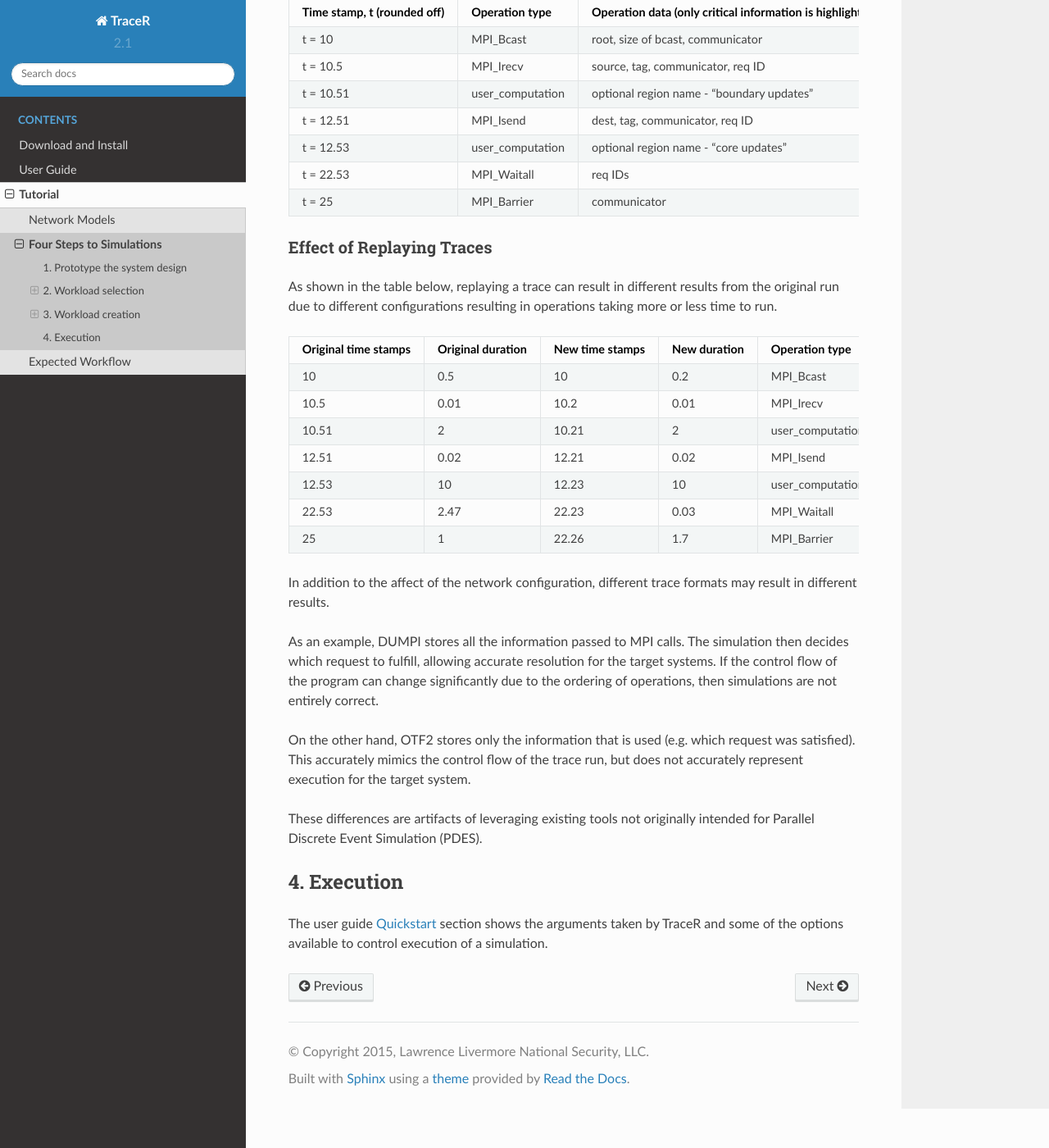
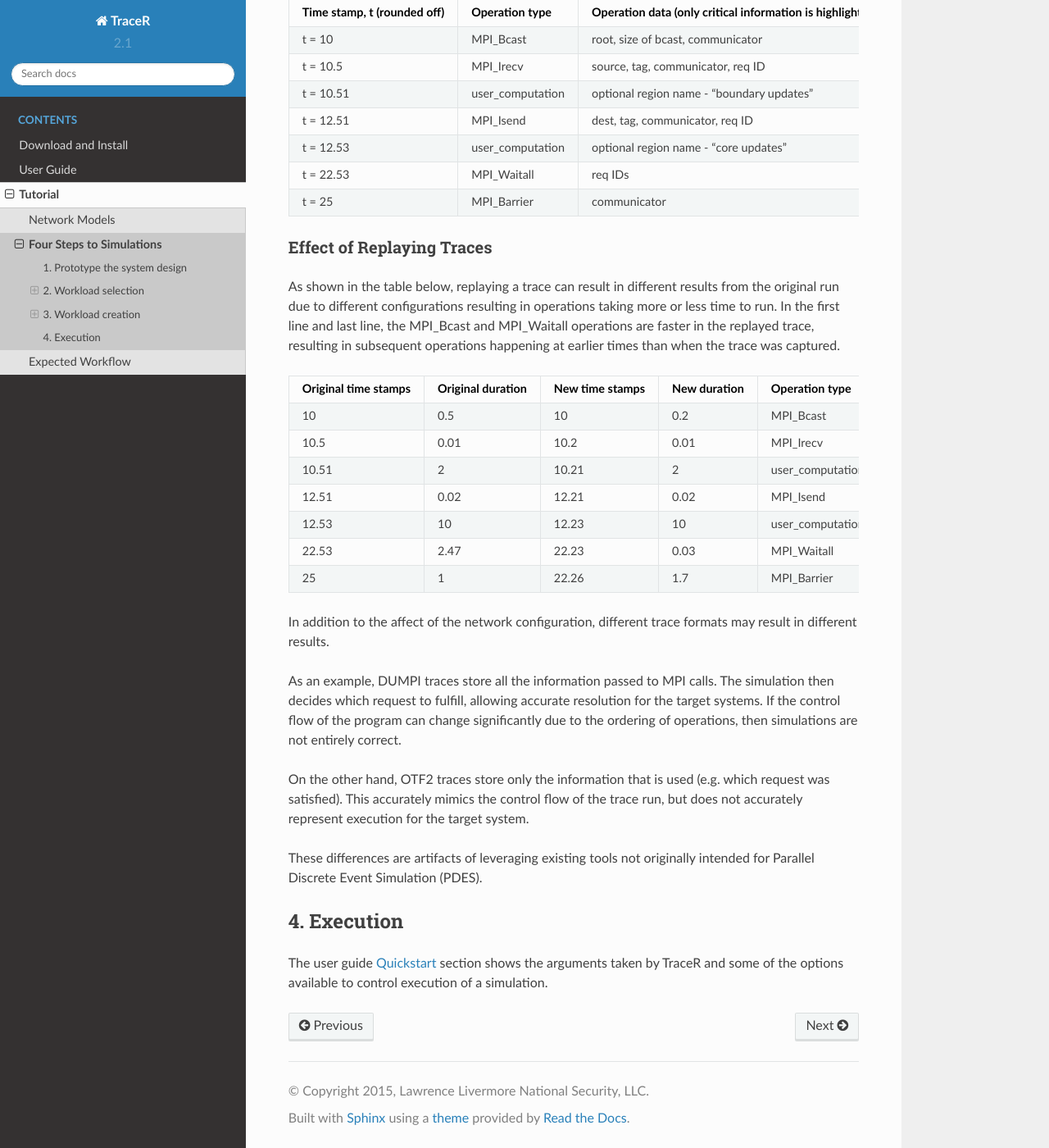
Before and after one commit to hpcgroup/TraceR, a Sphinx documentation site: the page built from docs/tutorial/simulation_basics.rst, in a window 1280 px wide and 1400 px high, scrolled down 1559 px. Shown: the whole window at 82% size. Built offline with Sphinx 7.4.7 and the Read the Docs theme 2.0.0, drawn with Linux system fonts in a browser that asks for light colours; formulas are drawn with MathJax 3; pages that are not in the unit, such as notebooks, are missing from menus.

Commit message:
Add explanation of changes to look for in the trace replay timing table

```diff
--- a/docs/tutorial/simulation_basics.rst
+++ b/docs/tutorial/simulation_basics.rst
@@ -90,7 +90,10 @@
 
 As shown in the table below, replaying a trace can result in
 different results from the original run due to different configurations
-resulting in operations taking more or less time to run.
+resulting in operations taking more or less time to run. In the first
+line and last line, the MPI_Bcast and MPI_Waitall operations are faster
+in the replayed trace, resulting in subsequent operations happening at
+earlier times than when the trace was captured.
 
 ====================   =================   ===============   ============   ================
 Original time stamps   Original duration   New time stamps   New duration   Operation type
@@ -107,13 +110,13 @@
 In addition to the affect of the network configuration, different trace
 formats may result in different results.
 
-As an example, DUMPI stores all the information passed to MPI calls. The
+As an example, DUMPI traces store all the information passed to MPI calls. The
 simulation then decides which request to fulfill, allowing accurate resolution
 for the target systems. If the control flow of the program can change
 significantly due to the ordering of operations, then simulations are not
 entirely correct.
 
-On the other hand, OTF2 stores only the information that is used (e.g. which
+On the other hand, OTF2 traces store only the information that is used (e.g. which
 request was satisfied). This accurately mimics the control flow of the trace
 run, but does not accurately represent execution for the target system.
 
```
